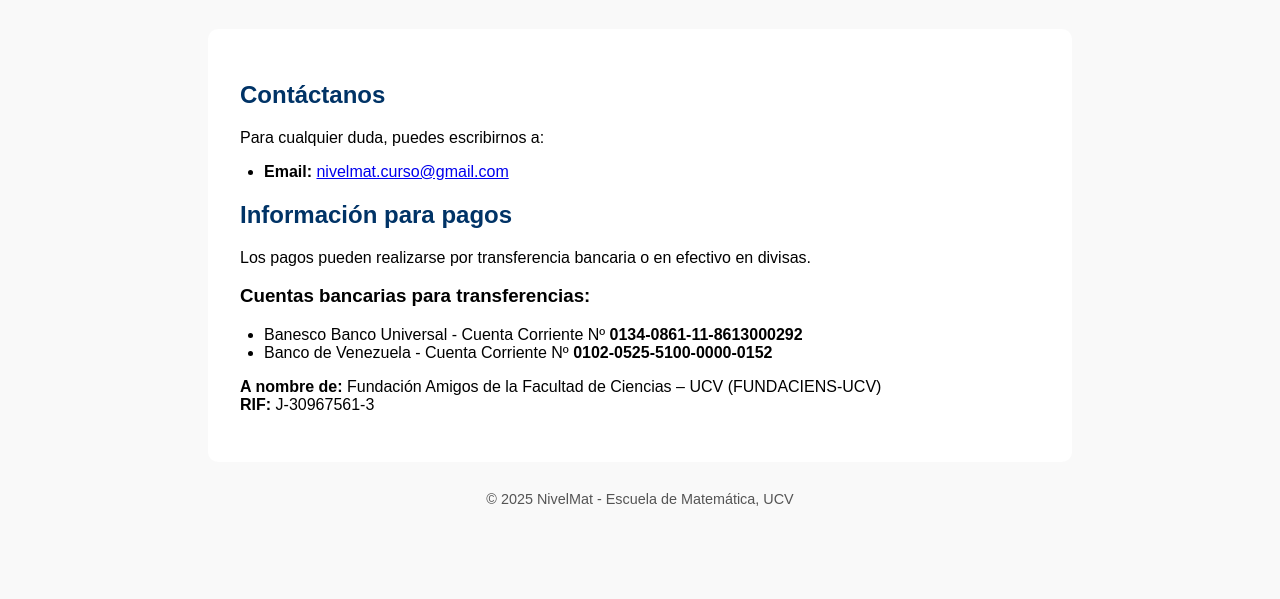
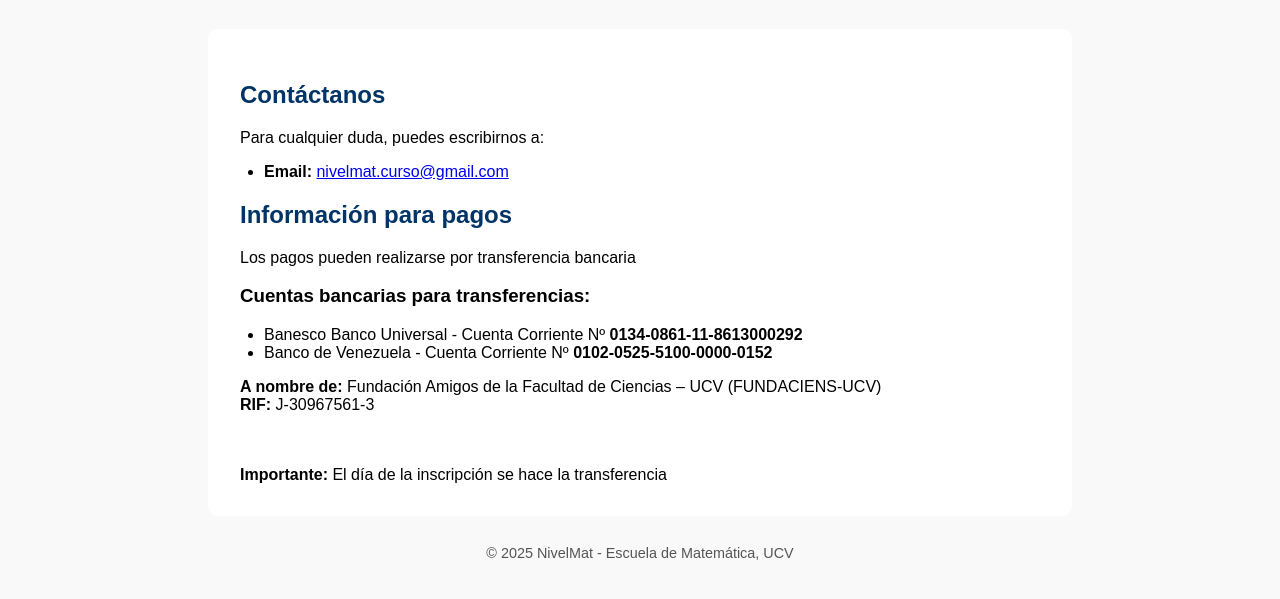
Before and after one commit to NivelMat/contacto, a plain HTML site: page index.html in a window 1280 px wide. Shown: the part 317-916 px from the top of the page. Before the commit the page ends 870 px from the top, so only its background shows below. Drawn offline with Linux system fonts and the light colour scheme.

Commit message:
Update index.html

```diff
--- a/index.html
+++ b/index.html
@@ -42,7 +42,7 @@
     </ul>
 
     <h2>Información para pagos</h2>
-    <p>Los pagos pueden realizarse por transferencia bancaria o en efectivo en divisas.</p>
+    <p>Los pagos pueden realizarse por transferencia bancaria</p>
 
     <h3>Cuentas bancarias para transferencias:</h3>
     <ul>
@@ -51,7 +51,8 @@
     </ul>
 
     <p><strong>A nombre de:</strong> Fundación Amigos de la Facultad de Ciencias – UCV (FUNDACIENS-UCV)<br>
-    <strong>RIF:</strong> J-30967561-3</p>
+    <strong>RIF:</strong> J-30967561-3</p><br><br>
+    <strong>Importante:</strong> El día de la inscripción se hace la transferencia
   </section>
 
   <footer>
```
